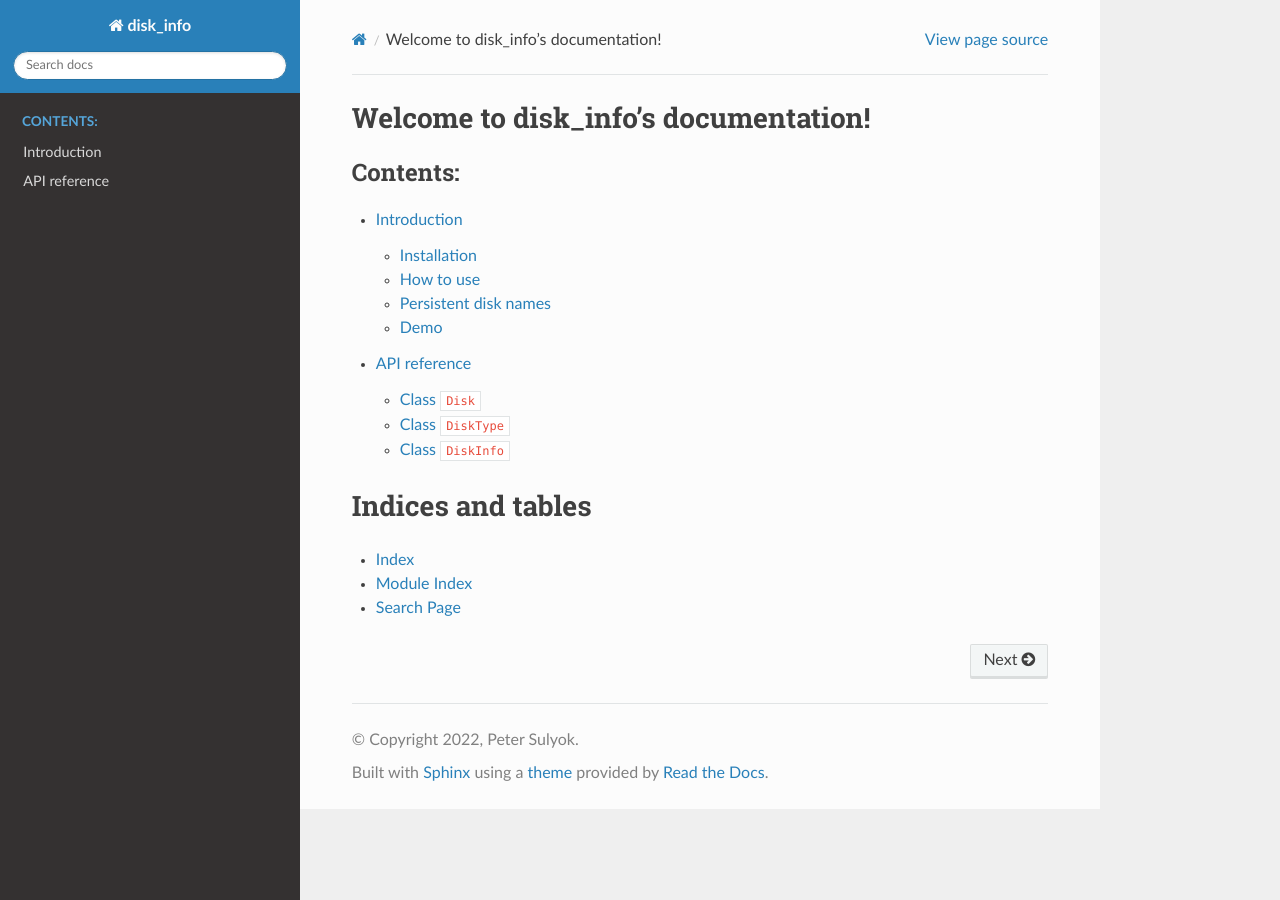
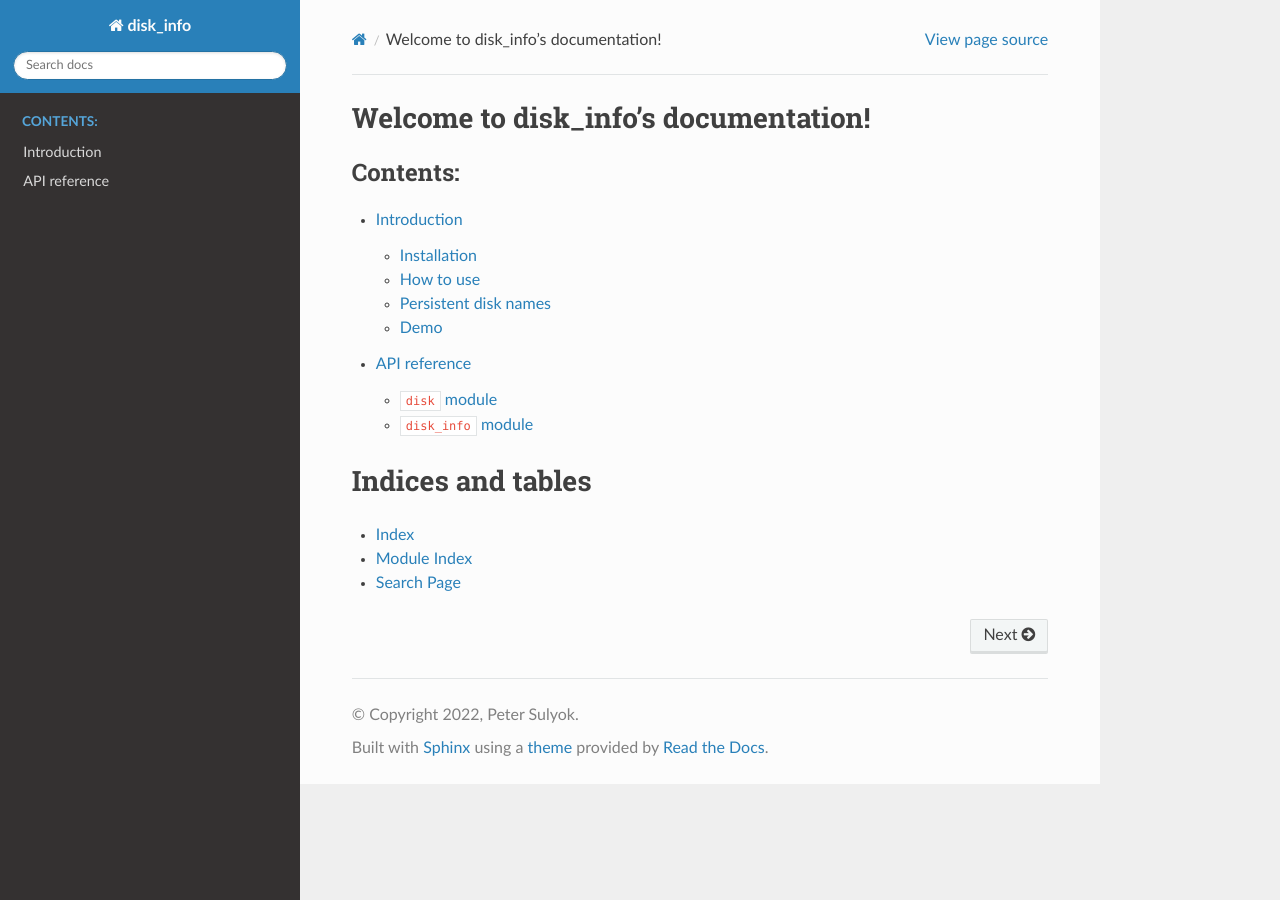
Before and after one commit to petersulyok/diskinfo, a Sphinx documentation site: the page built from docs/source/index.rst, in a window 1280 px wide. Built offline with Sphinx 7.4.7 and the Read the Docs theme 2.0.0, drawn with Linux system fonts in a browser that asks for light colours.

```diff
--- a/docs/source/disk.rst
+++ b/docs/source/disk.rst
@@ -1,14 +1,13 @@
-.. automodule:: disk_info
-    :noindex:
+``disk`` module
+===============
+.. automodule:: disk_info.disk
 
-Class ``Disk``
-==============
-
+``Disk`` class
+--------------
 .. autoclass:: Disk
     :members:
 
-Class ``DiskType``
-==================
-
+``DiskType`` class
+------------------
 .. autoclass:: DiskType
     :members:
--- a/docs/source/diskinfo.rst
+++ b/docs/source/diskinfo.rst
@@ -1,8 +1,9 @@
-.. automodule:: disk_info
-    :noindex:
+``disk_info`` module
+====================
+.. automodule:: disk_info.disk_info
+    :members:
 
-Class ``DiskInfo``
-==================
-
-.. autoclass:: DiskInfo
+``Disk`` class
+--------------
+.. autoclass:: Disk
     :members:
```
